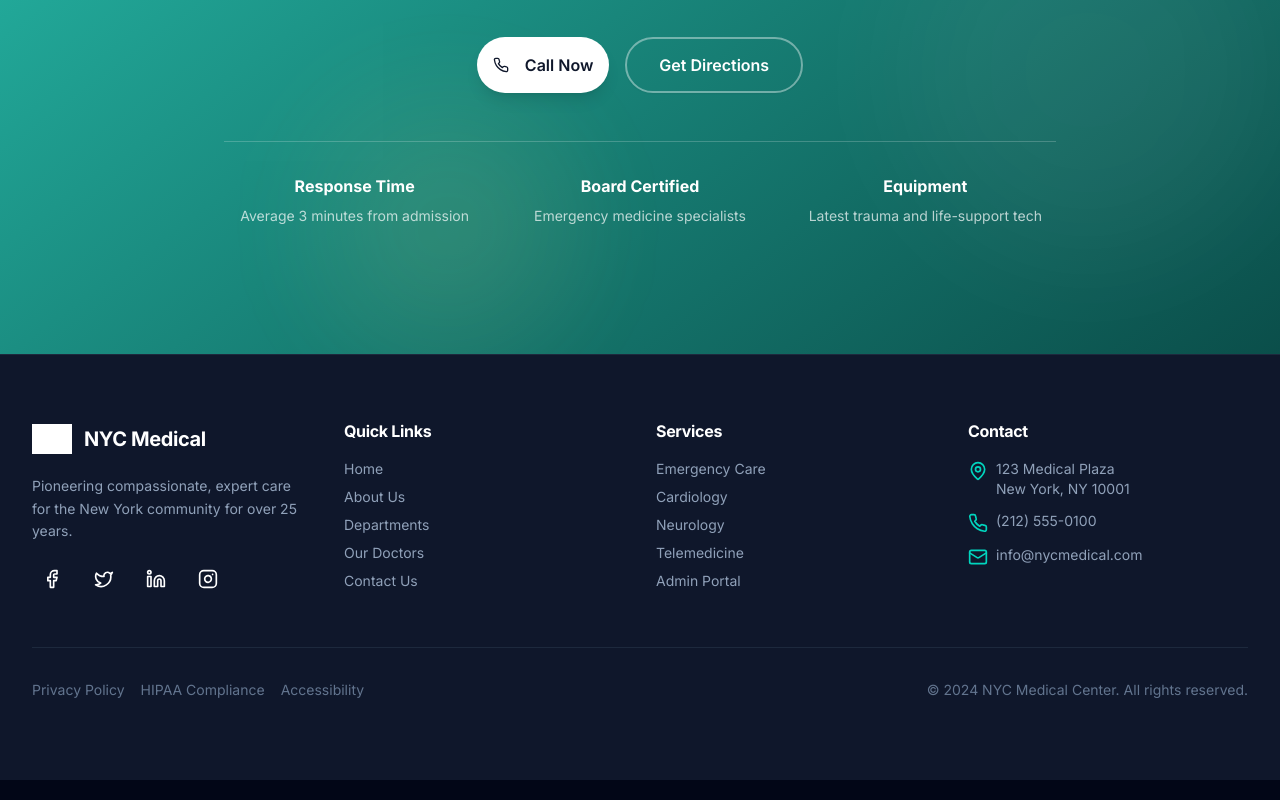
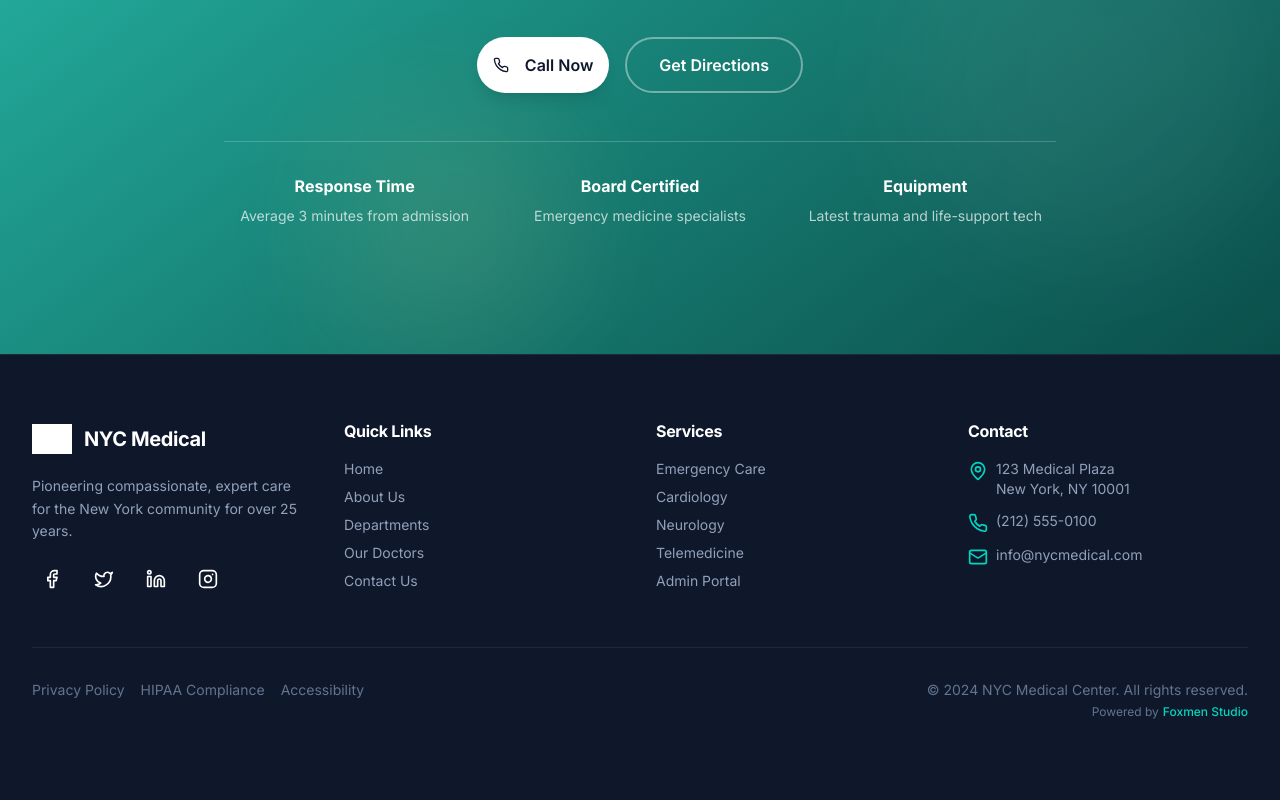
Before and after one commit to yousuffaysal/NYC-Medical-Hospital-, a Next.js app: page / in a window 1280 px wide. Shown: the part 10958-11758 px from the top of the page. Built offline with nearby package versions, Linux system fonts and the light colour scheme; grey boxes are pictures that could not be loaded.

Commit message:
updatecredit

```diff
--- a/components/hospital/footer.tsx
+++ b/components/hospital/footer.tsx
@@ -158,8 +158,11 @@ export default function Footer() {
                   Accessibility
                 </Link>
               </div>
-              <div className="md:text-right">
+              <div className="md:text-right flex flex-col items-end gap-1">
                 <p>&copy; 2024 NYC Medical Center. All rights reserved.</p>
+                <p className="text-xs flex items-center gap-1">
+                  Powered by <a href="https://foxmen.studio" target="_blank" rel="noopener noreferrer" className="text-teal-400 hover:text-teal-300 font-medium transition-colors">Foxmen Studio</a>
+                </p>
               </div>
             </div>
           </div>
```
